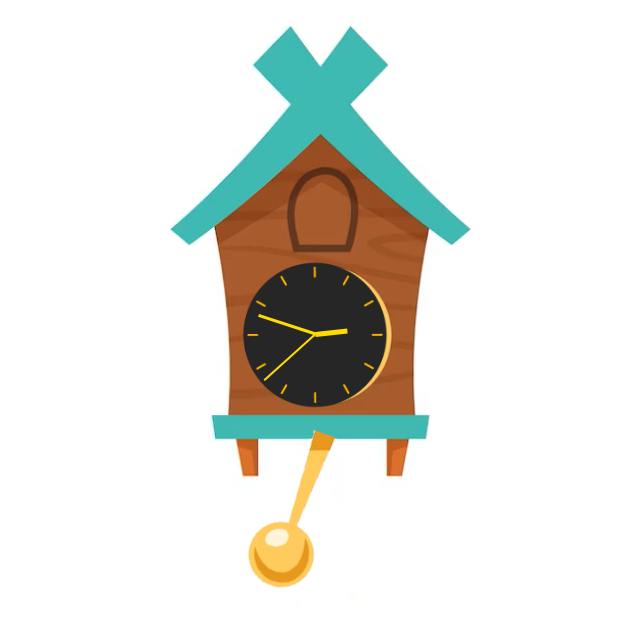
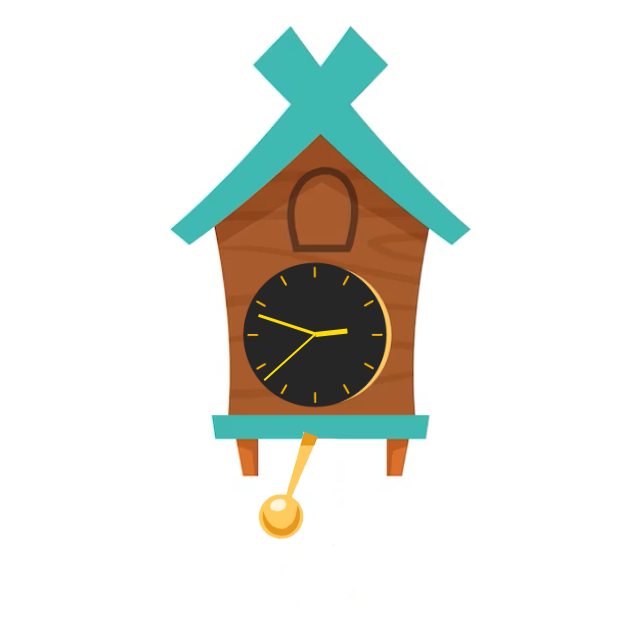
Before and after one commit to nch2k2/nchportfolio.github.io, a plain HTML site: page MyProjects/analog/analog.html in a window 1280 px wide. Shown: the whole page, without its empty margins (333-973 px from the left). Drawn offline with Linux system fonts and the light colour scheme.

Commit message:
style.css

```diff
--- a/MyProjects/analog/style.css
+++ b/MyProjects/analog/style.css
@@ -27,6 +27,11 @@ body{
     position: absolute;
     top: 34vw;
     left: 48vw;
+    width: 5vw;
+    height: 10vw;
+}
+.pendulum img{
+    width: 5vw;
 }
 .hour{
     height: 21%;
```
